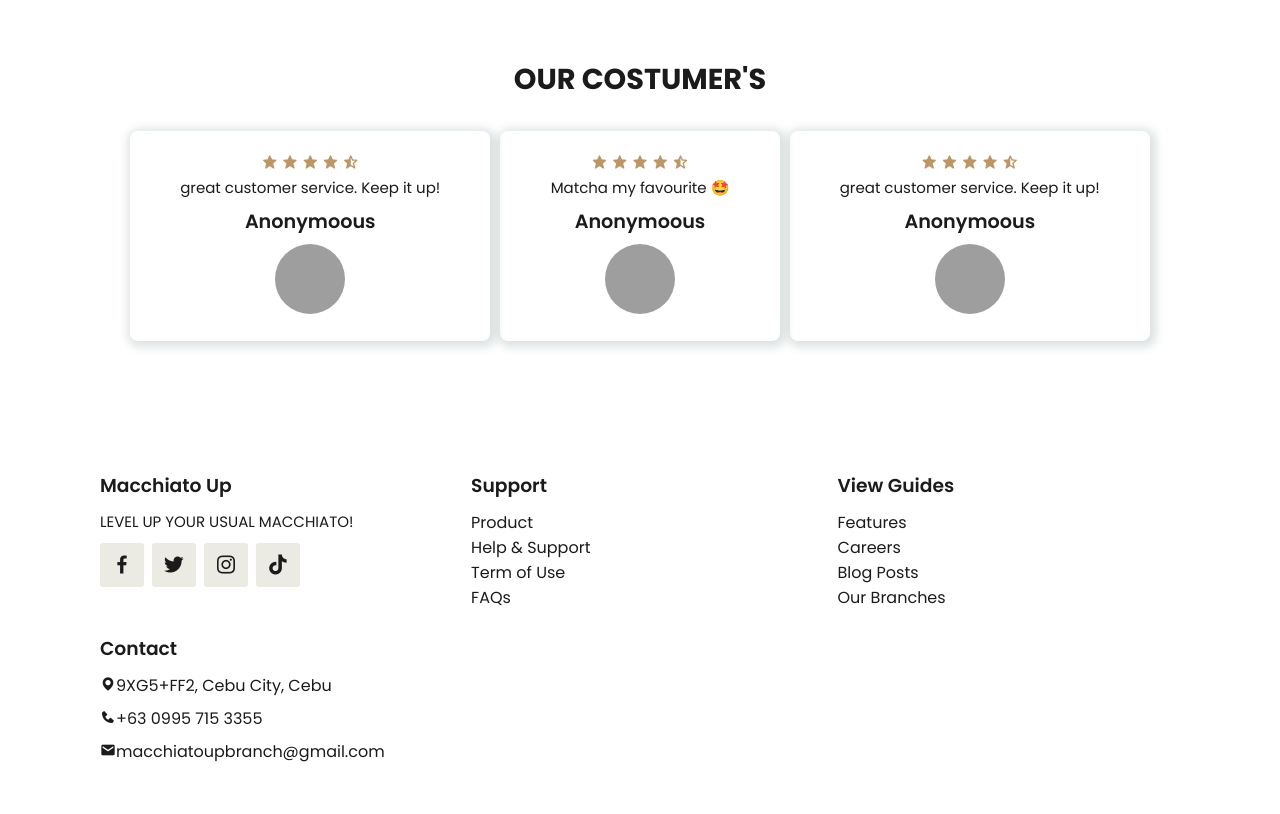
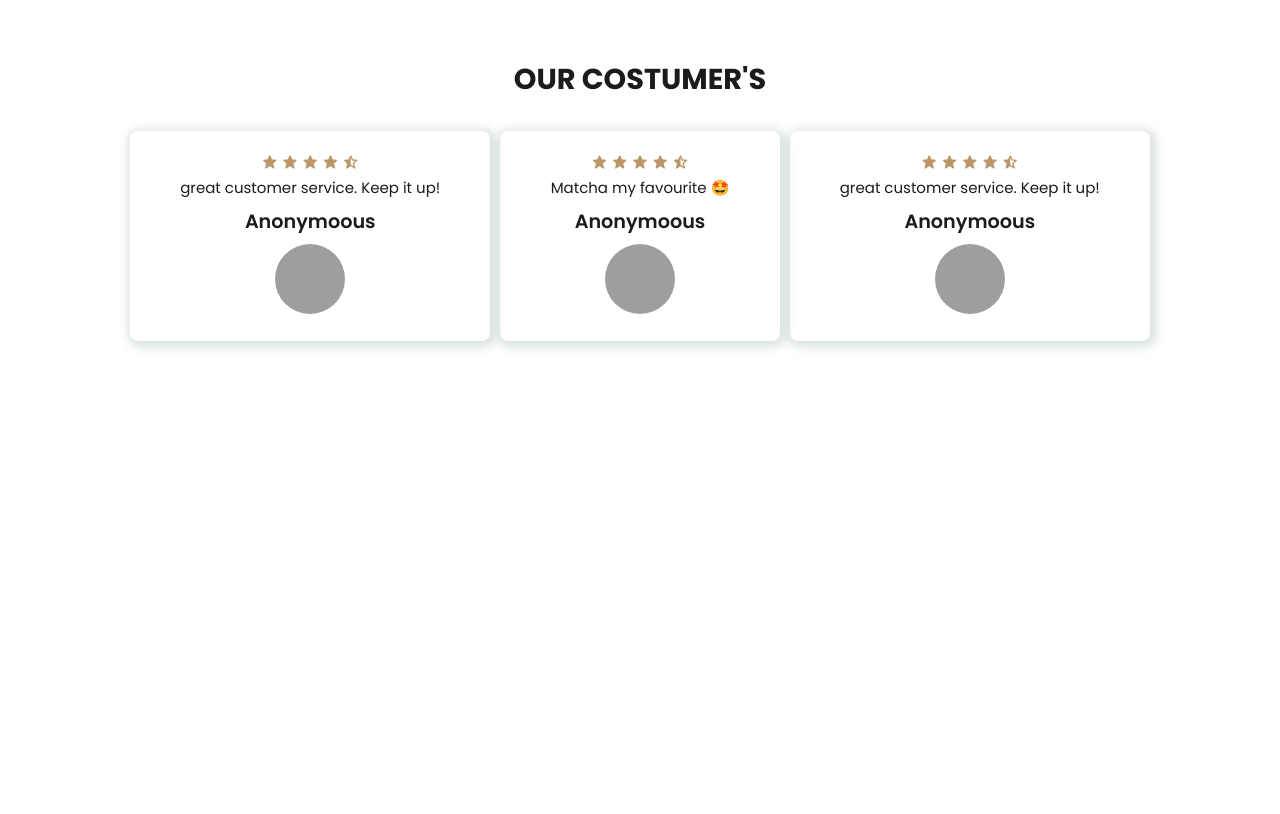
Before and after one commit to veil09/Mini-Project-1, a plain HTML site: page index.html in a window 1280 px wide. Shown: the part 2328-3142 px from the top of the page. After the commit the page ends 2749 px from the top, so only its background shows below. Drawn offline with nearby package versions, Linux system fonts and the light colour scheme; grey boxes are pictures that could not be loaded; a script that the page names is missing.

Commit message:
reupdate

```diff
--- a/index.html
+++ b/index.html
@@ -204,42 +204,7 @@
         </div>
       </div>
     </section>
-    <section class="footer">
-      <div class="footer-box">
-        <h3>Macchiato Up</h3>
-        <p>LEVEL UP YOUR USUAL MACCHIATO!</p>
-        <div class="social">
-          <a href="#"><i class="bx bxl-facebook"></i></a>
-          <a href="#"><i class="bx bxl-twitter"></i></a>
-          <a href="#"><i class="bx bxl-instagram"></i></a>
-          <a href="#"><i class="bx bxl-tiktok"></i></a>
-        </div>
-      </div>
-      <div class="footer-box">
-        <h3>Support</h3>
-        <li><a href="#">Product</a></li>
-        <li><a href="#">Help & Support</a></li>
-        <li><a href="#">Term of Use</a></li>
-        <li><a href="#">FAQs</a></li>
-      </div>
-      <div class="footer-box">
-        <h3>View Guides</h3>
-        <li><a href="#">Features</a></li>
-        <li><a href="#">Careers</a></li>
-        <li><a href="#">Blog Posts</a></li>
-        <li><a href="#">Our Branches</a></li>
-      </div>
-      <div class="footer-box">
-        <h3>Contact</h3>
-        <div class="contact">
-          <span><i class="bx bxs-map"></i>9XG5+FF2, Cebu City, Cebu</span>
-          <span><i class="bx bxs-phone"></i>+63 0995 715 3355 </span>
-          <span
-            ><i class="bx bxs-envelope"></i>macchiatoupbranch@gmail.com
-          </span>
-        </div>
-      </div>
-    </section>
+
     <!-- JavaScript-->
     <script src="main.js"></script>
   </body>
```
